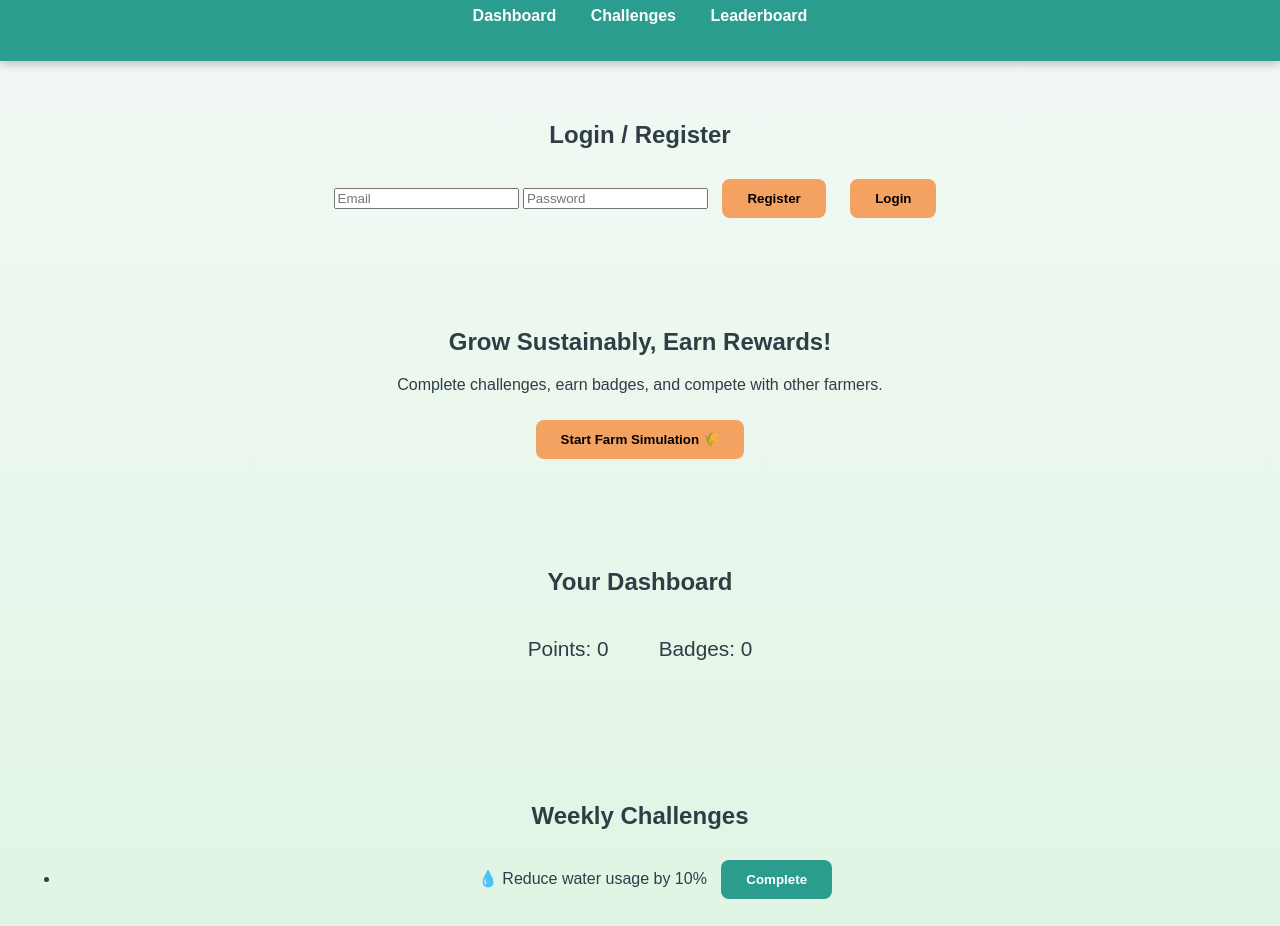
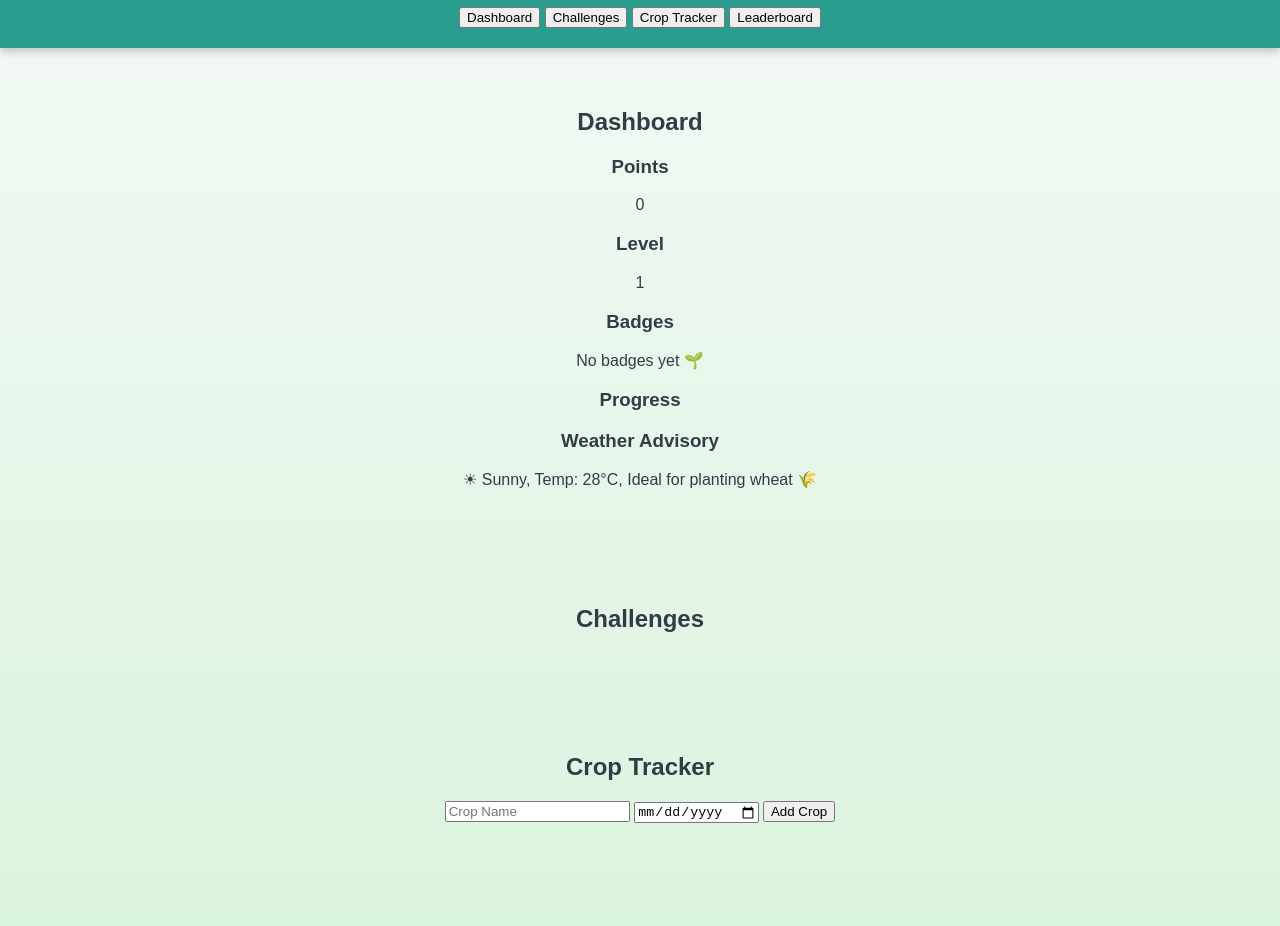
Before and after one commit to ecofarminnovators/Farmatech, a plain HTML site: page index.html in a window 1280 px wide. Shown: the part 94-1020 px from the top of the page. Drawn offline with nearby package versions, Linux system fonts and the light colour scheme; no server answers.

Commit message:
Update index.html

```diff
--- a/index.html
+++ b/index.html
@@ -3,65 +3,79 @@
 <head>
 <meta charset="UTF-8">
 <meta name="viewport" content="width=device-width, initial-scale=1.0">
-    <title>EcoFarmInnovators - Gamified Sustainable Farming</title>
+<title>🌱 Farmatech - Sustainable Farming</title>
 <link rel="stylesheet" href="style.css">
-    <script src="https://www.gstatic.com/firebasejs/9.23.0/firebase-app-compat.js"></script>
-    <script src="https://www.gstatic.com/firebasejs/9.23.0/firebase-auth-compat.js"></script>
-    <script src="https://www.gstatic.com/firebasejs/9.23.0/firebase-firestore-compat.js"></script>
+<link rel="stylesheet" href="https://cdnjs.cloudflare.com/ajax/libs/font-awesome/6.4.0/css/all.min.css"/>
 </head>
 <body>
+
 <header>
-        <h1>🌱 EcoFarmInnovators</h1>
+  <h1>🌱 Farmatech</h1>
   <nav>
-            <ul>
-                <li><a href="#dashboard">Dashboard</a></li>
-                <li><a href="#challenges">Challenges</a></li>
-                <li><a href="#leaderboard">Leaderboard</a></li>
-            </ul>
+    <button onclick="showSection('dashboard')">Dashboard</button>
+    <button onclick="showSection('challenges')">Challenges</button>
+    <button onclick="showSection('crop-tracker')">Crop Tracker</button>
+    <button onclick="showSection('leaderboard')">Leaderboard</button>
   </nav>
 </header>
 
-    <section id="auth">
-        <h2>Login / Register</h2>
-        <input type="email" id="email" placeholder="Email">
-        <input type="password" id="password" placeholder="Password">
-        <button class="btn" onclick="register()">Register</button>
-        <button class="btn" onclick="login()">Login</button>
+<main>
+  <!-- Dashboard -->
+  <section id="dashboard" class="active">
+    <h2>Dashboard</h2>
+    <div class="cards">
+      <div class="card">
+        <h3>Points</h3>
+        <p id="points">0</p>
+      </div>
+      <div class="card">
+        <h3>Level</h3>
+        <p id="level">1</p>
+      </div>
+      <div class="card">
+        <h3>Badges</h3>
+        <div id="badges" class="badges-container"><p>No badges yet 🌱</p></div>
+      </div>
+    </div>
+    <div class="progress-container">
+      <h3>Progress</h3>
+      <div class="progress-bar">
+        <div id="progress" class="progress-fill"></div>
+      </div>
+    </div>
+    <div class="weather-card">
+      <h3>Weather Advisory</h3>
+      <p id="weather">☀ Sunny, Temp: 28°C, Ideal for planting wheat 🌾</p>
+    </div>
   </section>
 
-    <section id="hero">
-        <h2>Grow Sustainably, Earn Rewards!</h2>
-        <p>Complete challenges, earn badges, and compete with other farmers.</p>
-        <button class="btn" onclick="startSimulation()">Start Farm Simulation 🌾</button>
+  <!-- Challenges -->
+  <section id="challenges">
+    <h2>Challenges</h2>
+    <ul id="challenge-list"></ul>
   </section>
 
-    <section id="dashboard">
-        <h2>Your Dashboard</h2>
-        <div class="stats">
-            <p>Points: <span id="points">0</span></p>
-            <p>Badges: <span id="badges">0</span></p>
-        </div>
-        <div id="badge-container"></div>
+  <!-- Crop Tracker -->
+  <section id="crop-tracker">
+    <h2>Crop Tracker</h2>
+    <form id="crop-form">
+      <input type="text" id="crop-name" placeholder="Crop Name" required>
+      <input type="date" id="plant-date" required>
+      <button type="submit">Add Crop</button>
+    </form>
+    <ul id="crop-list"></ul>
   </section>
 
-    <section id="challenges">
-        <h2>Weekly Challenges</h2>
-        <ul id="challenge-list">
-            <li>💧 Reduce water usage by 10% <button class="btn-challenge" onclick="completeChallenge('water', 10)">Complete</button></li>
-            <li>🐞 Use organic pest control <button class="btn-challenge" onclick="completeChallenge('pest', 15)">Complete</button></li>
-            <li>🌾 Try crop rotation this week <button class="btn-challenge" onclick="completeChallenge('rotation', 20)">Complete</button></li>
-        </ul>
-    </section>
-
+  <!-- Leaderboard -->
   <section id="leaderboard">
     <h2>Leaderboard</h2>
     <ol id="leaderboard-list"></ol>
   </section>
+</main>
 
-    <footer>
-        <p>© 2025 EcoFarmInnovators | Sustainable Farming for Everyone</p>
-    </footer>
+<div class="farm-bg"></div>
 
+<script src="https://cdn.jsdelivr.net/npm/canvas-confetti@1.6.0/dist/confetti.browser.min.js"></script>
 <script src="script.js"></script>
 </body>
 </html>
```
Lines whose indentation alone changed are shown as unchanged.
